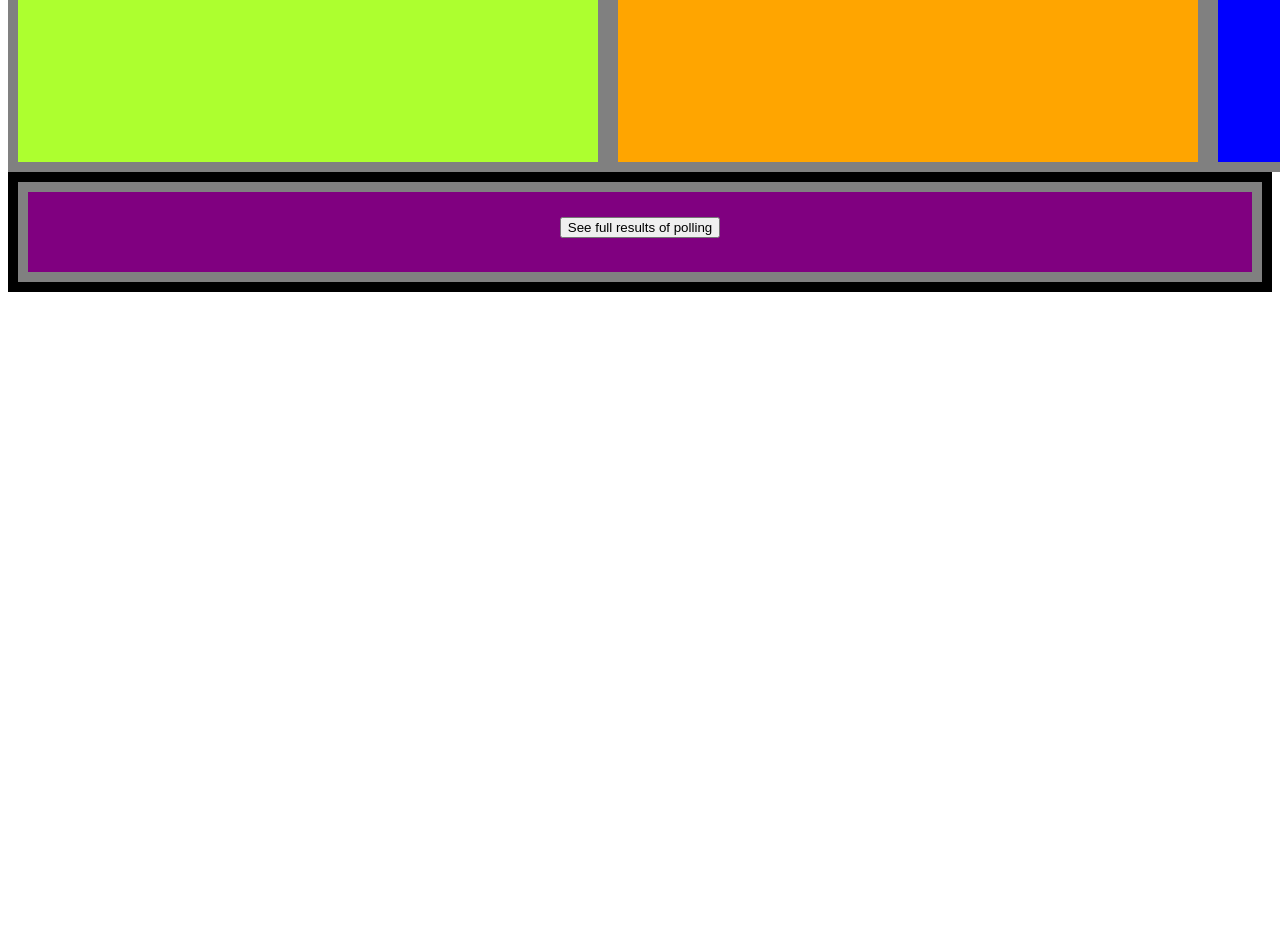
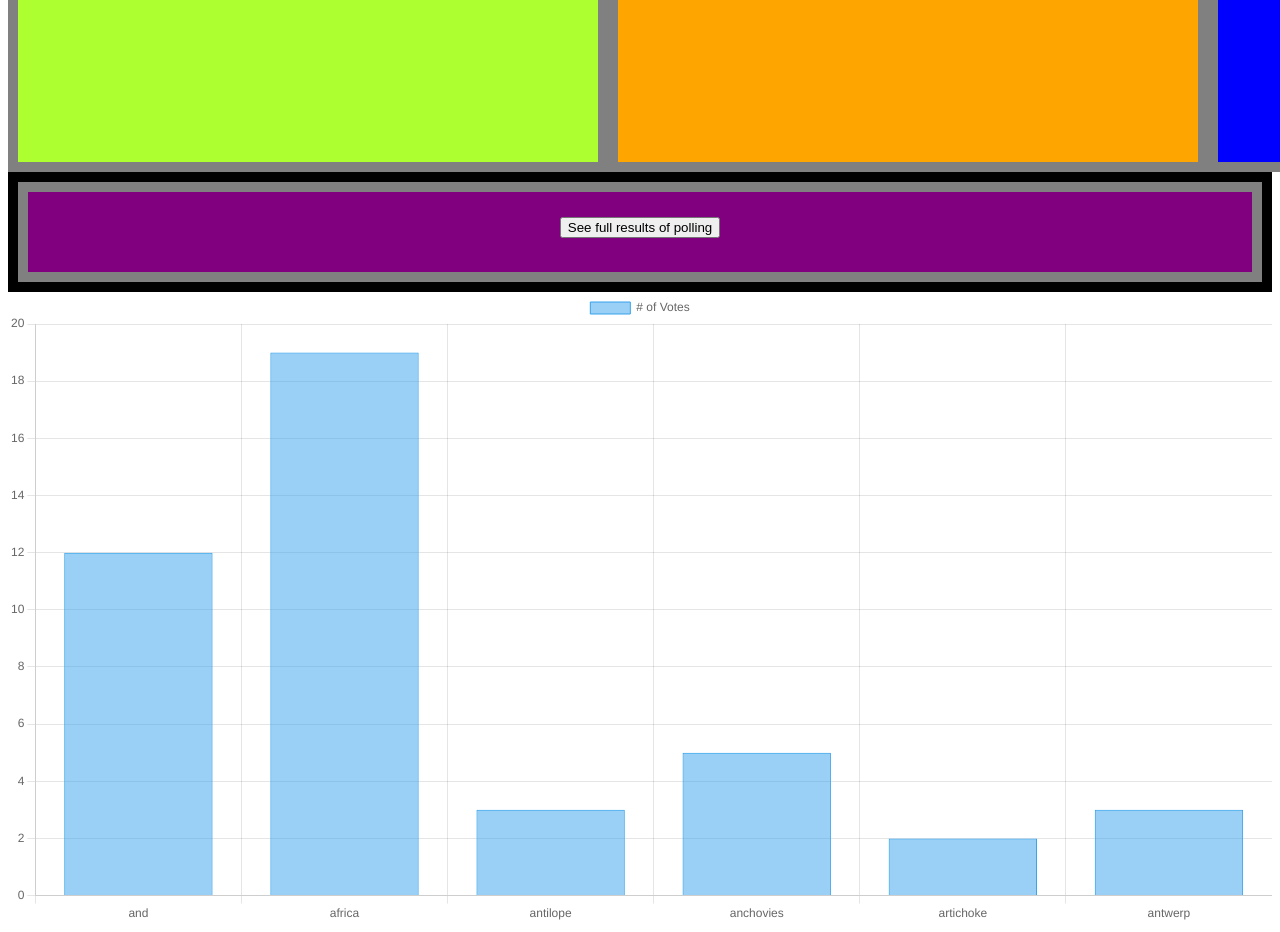
Before and after one commit to Gooberin95/odd-duck, a plain HTML site: page index.html in a window 1280 px wide. Shown: the part 527-1459 px from the top of the page. Before the commit the page ends 827 px from the top, so only its background shows below. Drawn offline with nearby package versions, Linux system fonts and the light colour scheme.

Commit message:
incorporation of chart js

```diff
--- a/index.html
+++ b/index.html
@@ -6,7 +6,7 @@
     <meta name="viewport" content="width=device-width, initial-scale=1.0">
     <title>Document</title>
     <link rel="stylesheet" href="css/style.css">
-
+    <script src="https://cdn.jsdelivr.net/npm/chart.js"></script>
 </head>
 <body>
 <section class="container">
@@ -31,6 +31,10 @@
 
 
 </section>
+<div>
+    <canvas id="myChart"></canvas>
+</div>
+
     <script src="js/app.js"></script>
 </body>
 </html>
--- a/js/app.js
+++ b/js/app.js
@@ -1,4 +1,28 @@
 let totalVotes = 5;
+
+
+
+const ctx = document.getElementById('myChart');
+
+new Chart(ctx, {
+  type: 'bar',
+  data: {
+    labels: ['and', 'africa', 'antilope', 'anchovies', 'artichoke', 'antwerp'],
+    datasets: [{
+      label: '# of Votes',
+      data: [12, 19, 3, 5, 2, 3],
+      borderWidth: 1
+    }]
+  },
+  options: {
+    scales: {
+      y: {
+        beginAtZero: true
+      }
+    }
+  }
+});
+
 
 let state = {
     allProductsArray: [],
```
